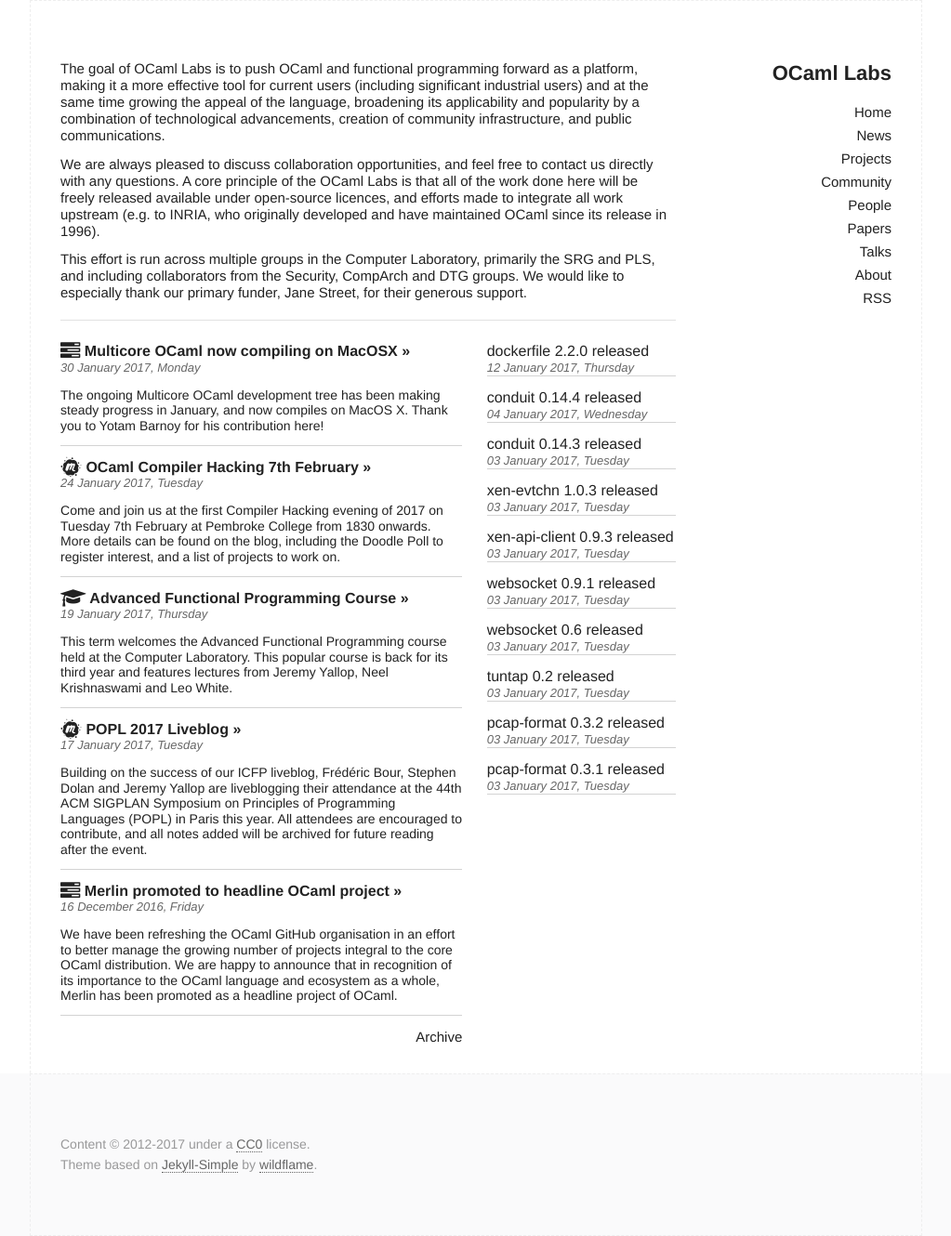
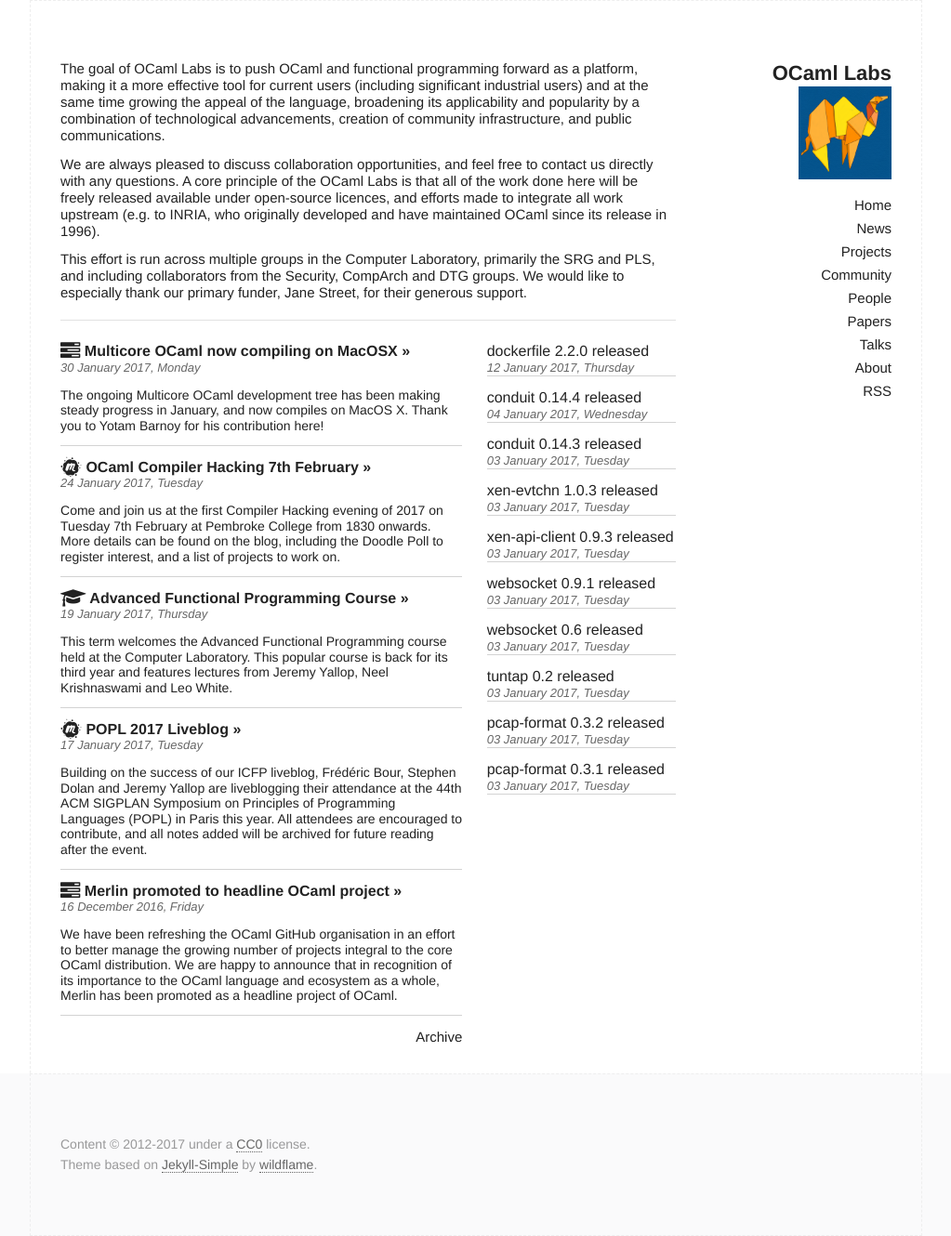
Before and after one commit to ocamllabs/ocamllabs-www, a Jekyll site: the page built from index.html, in a window 1280 px wide. Shown: the whole page at 93% size, without its empty margins (128-1151 px from the left). Built offline with Jekyll 4.4.1, drawn with Linux system fonts in a browser that asks for light colours.

Commit message:
add logo back

```diff
--- a/_includes/header.html
+++ b/_includes/header.html
@@ -2,8 +2,8 @@
 
   <h2 class="logo">
    <a href="{{ site.baseurl }}/">{{ site.title }}</a><br />
-   {% if site.config.logo %}
-   <img width="100px" src="/assets/img/{{ site.config.logo }}" />
+   {% if site.logo %}
+   <img width="100px" src="/assets/img/{{ site.logo }}" />
    {% endif %}
   </h2>
 
```
Also changed, not shown: assets/img/origami-camel.png (added).
